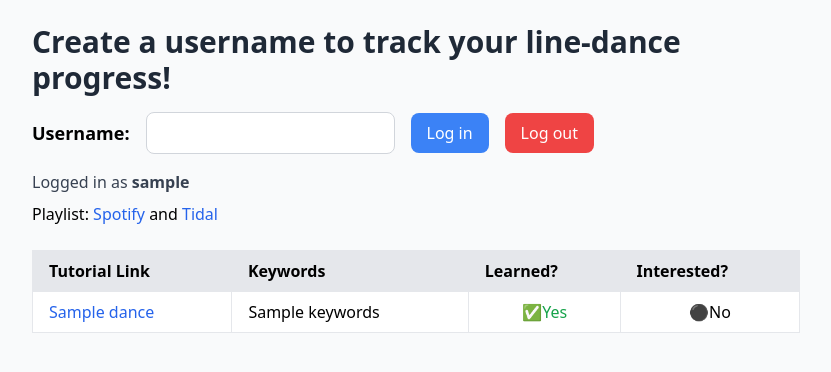
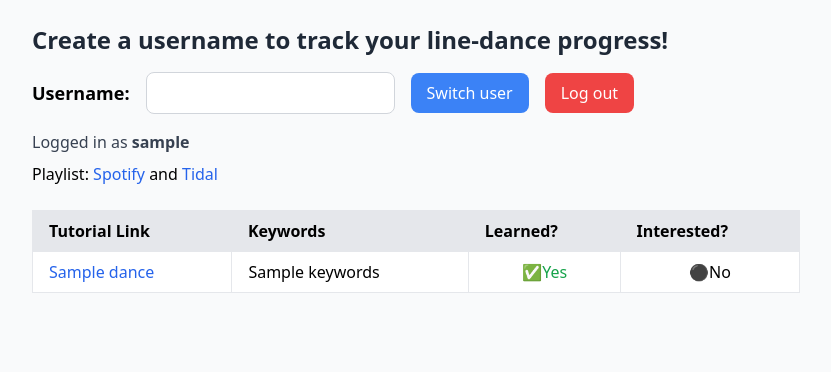
Before and after one commit to loic-lescoat/linedance-tracker, a Flask app: template templates/home.html in a window 1280 px wide. Shown: the top 372 px of the page, without its empty margins (224-1055 px from the left). Run offline with Flask 3, Linux system fonts and the light colour scheme; the template is opened without the code that fills it: most values are stand-ins (such as "Sample title", 1, 10 or a date in 2020); some libraries are stand-ins or nearby versions.

Commit message:
tweaks to appearance

```diff
--- a/templates/home.html
+++ b/templates/home.html
@@ -10,13 +10,13 @@
 <body class="bg-gray-50 p-6">
     <div class="max-w-3xl mx-auto">
       <div id="header" class="mb-6">
-        <h1 class="text-3xl font-bold mb-4 text-gray-800">
+        <h1 class="text-2xl font-bold mb-4 text-gray-800">
             Create a username to track your line-dance progress!
         </h1>
         <form method="post" class="flex items-center space-x-4 mb-4">
             <label for="username" class="font-semibold text-lg">Username:</label>
             <input type="text" name="username" class="border border-gray-300 p-2 rounded-lg">
-            <input type="submit" value="Log in" class="bg-blue-500 text-white px-4 py-2 rounded-lg hover:bg-blue-600">
+            <input type="submit" value="{% if username is none %}Log in{% else %}Switch user{% endif %}" class="bg-blue-500 text-white px-4 py-2 rounded-lg hover:bg-blue-600">
 
             {% if username is not none %}
 	    <a href="{{ url_for('linedance-tracker.logout') }}" class="bg-red-500 text-white px-4 py-2 rounded-lg hover:bg-red-600">
```
